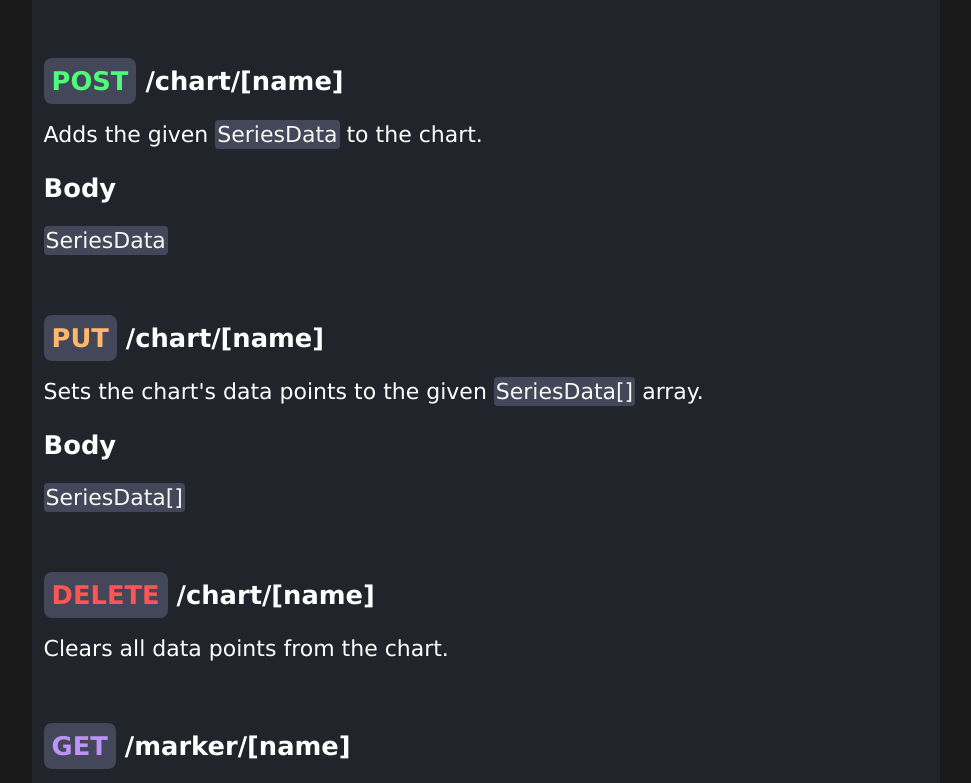
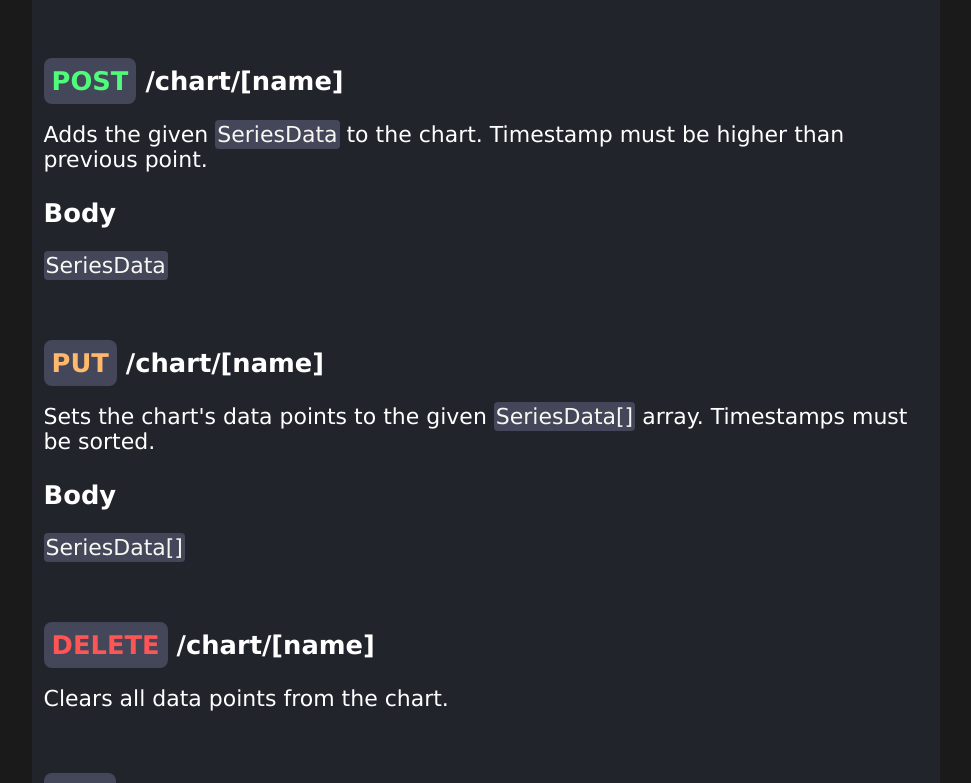
Before and after one commit to stormyhs/charter, a SvelteKit app: page /docs in a window 1280 px wide. Shown: the part 1196-1979 px from the top of the page, without its empty margins (154-1125 px from the left). Built offline with nearby package versions, Linux system fonts and the light colour scheme.

Commit message:
docs: API docs improvement

```diff
--- a/src/routes/docs/+page.svelte
+++ b/src/routes/docs/+page.svelte
@@ -56,14 +56,14 @@
         <div style="margin-top: 70px;"></div>
 
         <h3><span class="verb green">POST</span> /chart/[name]</h3>
-        <p>Adds the given <span class="code">SeriesData</span> to the chart.</p>
+        <p>Adds the given <span class="code">SeriesData</span> to the chart. Timestamp must be higher than previous point.</p>
         <h3>Body</h3>
         <p><span class="code">SeriesData</span></p>
 
         <div style="margin-top: 70px;"></div>
 
         <h3><span class="verb orange">PUT</span> /chart/[name]</h3>
-        <p>Sets the chart's data points to the given <span class="code">SeriesData[]</span> array.</p>
+        <p>Sets the chart's data points to the given <span class="code">SeriesData[]</span> array. Timestamps must be sorted.</p>
         <h3>Body</h3>
         <p><span class="code">SeriesData[]</span></p>
 
@@ -147,7 +147,7 @@
         <p>Represents a single data point on a chart.</p>
         <pre>
 interface SeriesData &lbrace;
-    time: number;
+    time: number; // Unix timestamp
     value: number;
 &rbrace;
         </pre>
```
